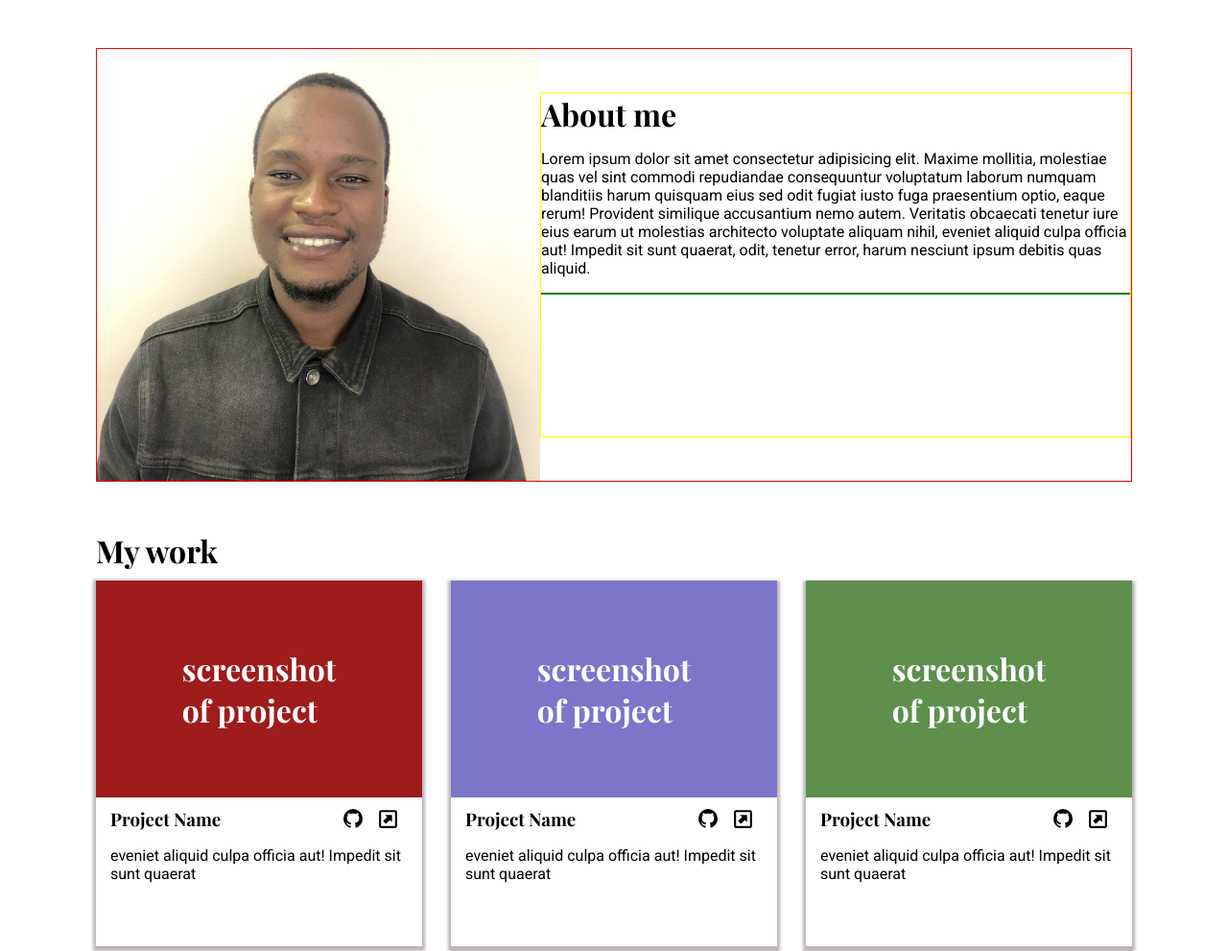
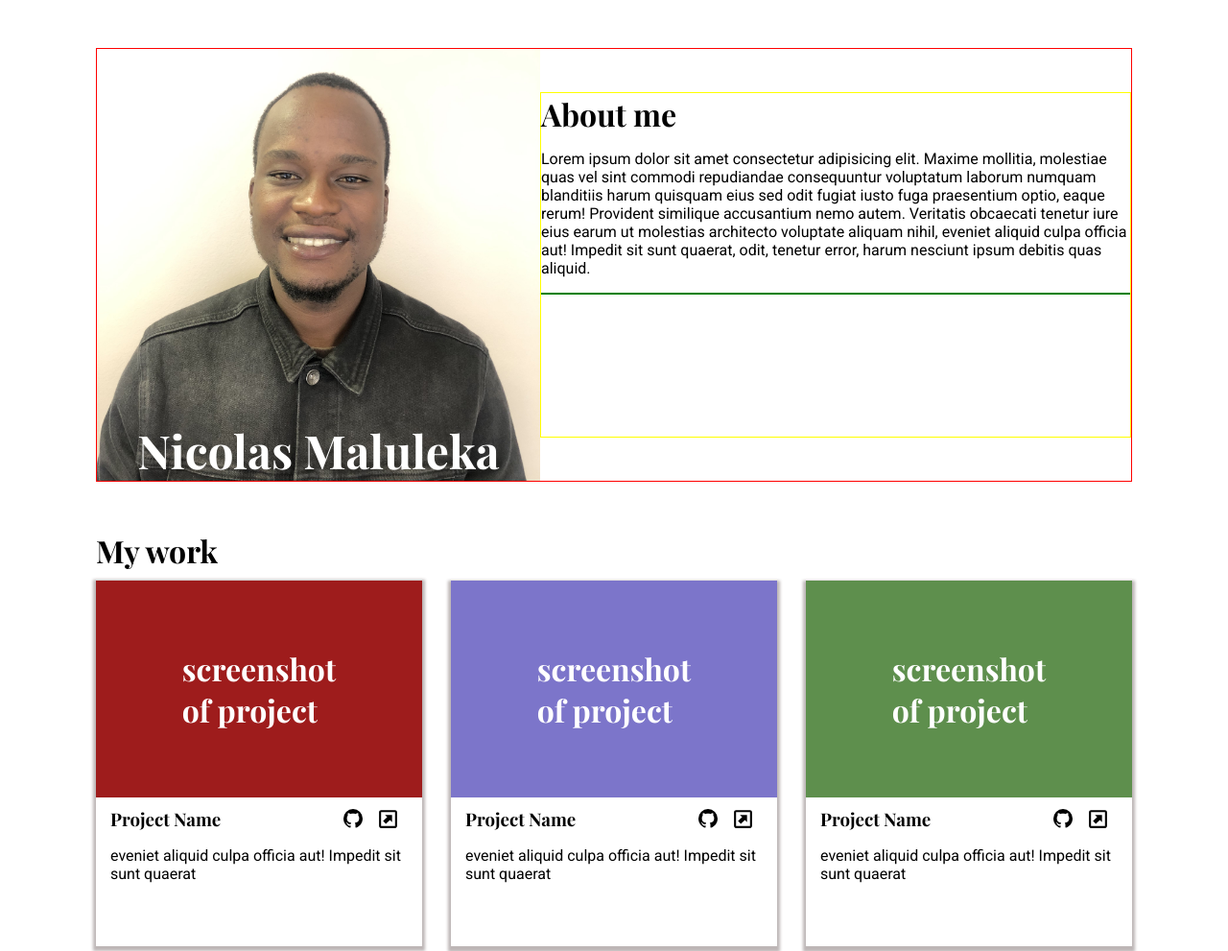
Before and after one commit to NicolasHup/Homepage, a plain HTML site: page index.html in a window 1280 px wide. Shown: the top 991 px of the page at 96% size. Drawn offline with nearby package versions, Linux system fonts and the light colour scheme.

Commit message:
Aligned content on picture

```diff
--- a/index.html
+++ b/index.html
@@ -14,6 +14,7 @@
     <div class="container">
         <div class="header">
             <div class="my-picture">
+                <div class="myName"><h1>Nicolas Maluleka</h1></div>
             </div>
             <div class="about-me">
                 <div class="about-me-1">
--- a/style.css
+++ b/style.css
@@ -307,3 +307,11 @@ div.icon2{
   width: 25px;
   background: url(/images/icons/arrow-top-right-bold-box-outline-custom.png);
 }
+
+.myName{
+  display: flex;
+  justify-content: center;
+  color: white;
+  align-items: end;
+  font-size: x-large;
+}
```
